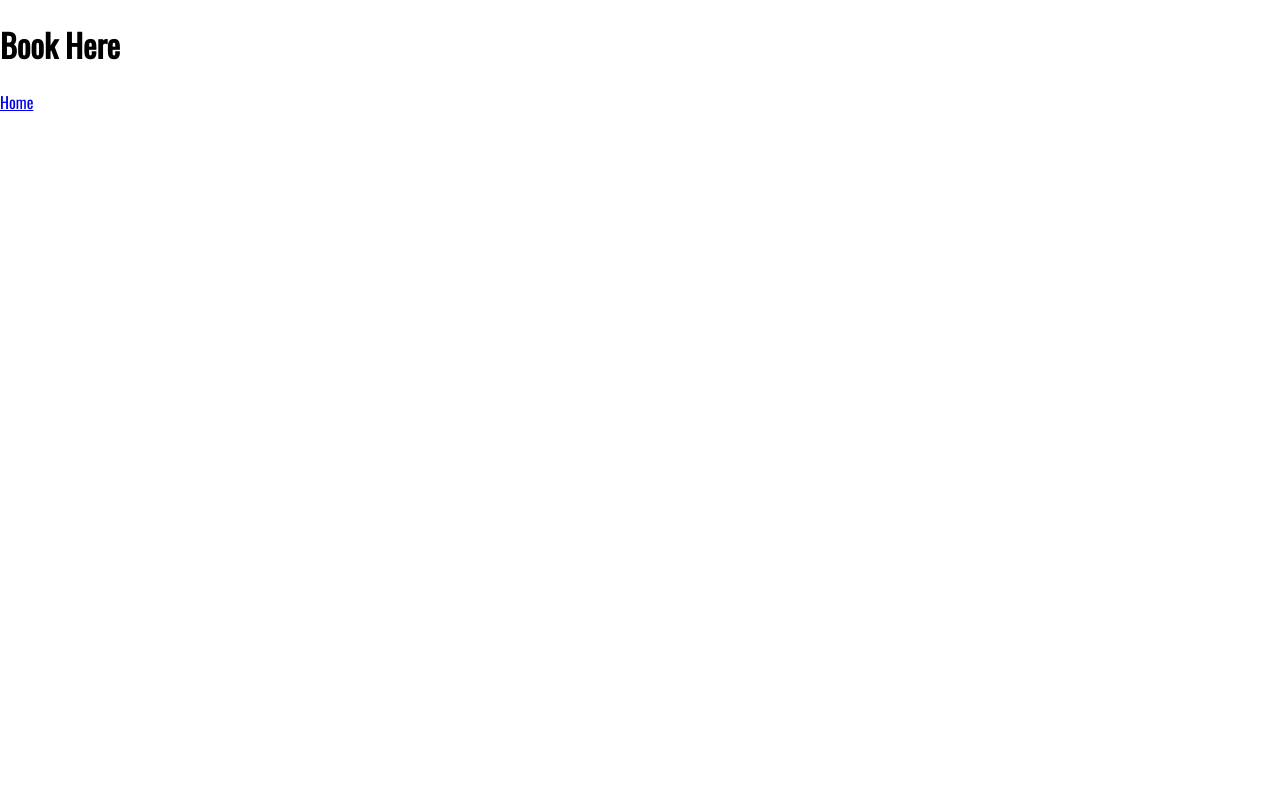
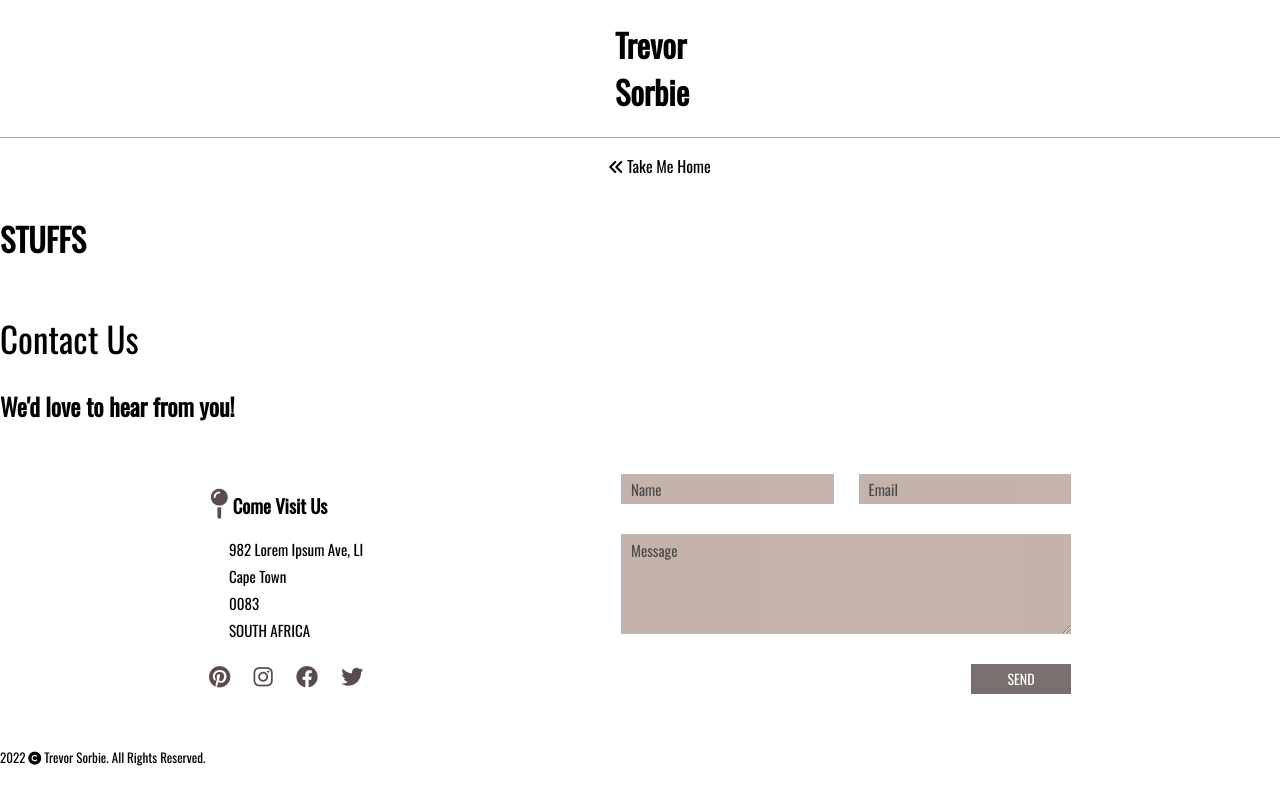
Before and after one commit to keMoleseng/salon-app, a Next.js app: page /booking in a window 1280 px wide. Built offline with nearby package versions, Linux system fonts and the light colour scheme; a web font is replaced by a local one.

Commit message:
Adding Navbar to booking page, adding contactUs page to _app and updating index.

```diff
--- a/pages/_app.js
+++ b/pages/_app.js
@@ -1,4 +1,6 @@
 import Head from "next/head";
+import Navbar from "../components/Navbar";
+import ContactUs from "../components/ContactUs";
 import "../styles/global.css"
 
 export default function MyApp({ Component, pageProps }) {
@@ -8,7 +10,9 @@ export default function MyApp({ Component, pageProps }) {
                 <meta charset="utf-8" />
                 <meta name="viewport" content="width=device-width, initial-scale=1" />
             </Head>
+
             <Component {...pageProps} />
+            <ContactUs />
         </div>
 
     )
--- a/pages/booking.js
+++ b/pages/booking.js
@@ -1,11 +1,10 @@
 import Link from 'next/link';
+import Navbar from '../components/Navbar';
 
 export default function Booking() {
     return (
     <div>
-        <h1>Book Here</h1>
-        <Link href='/'>
-            <a>Home</a>
-        </Link>
+        <Navbar />
+        <h1>STUFFS</h1>
     </div>)
 }
```
Also changed, not shown: pages/index.js (+5 -5 lines).
